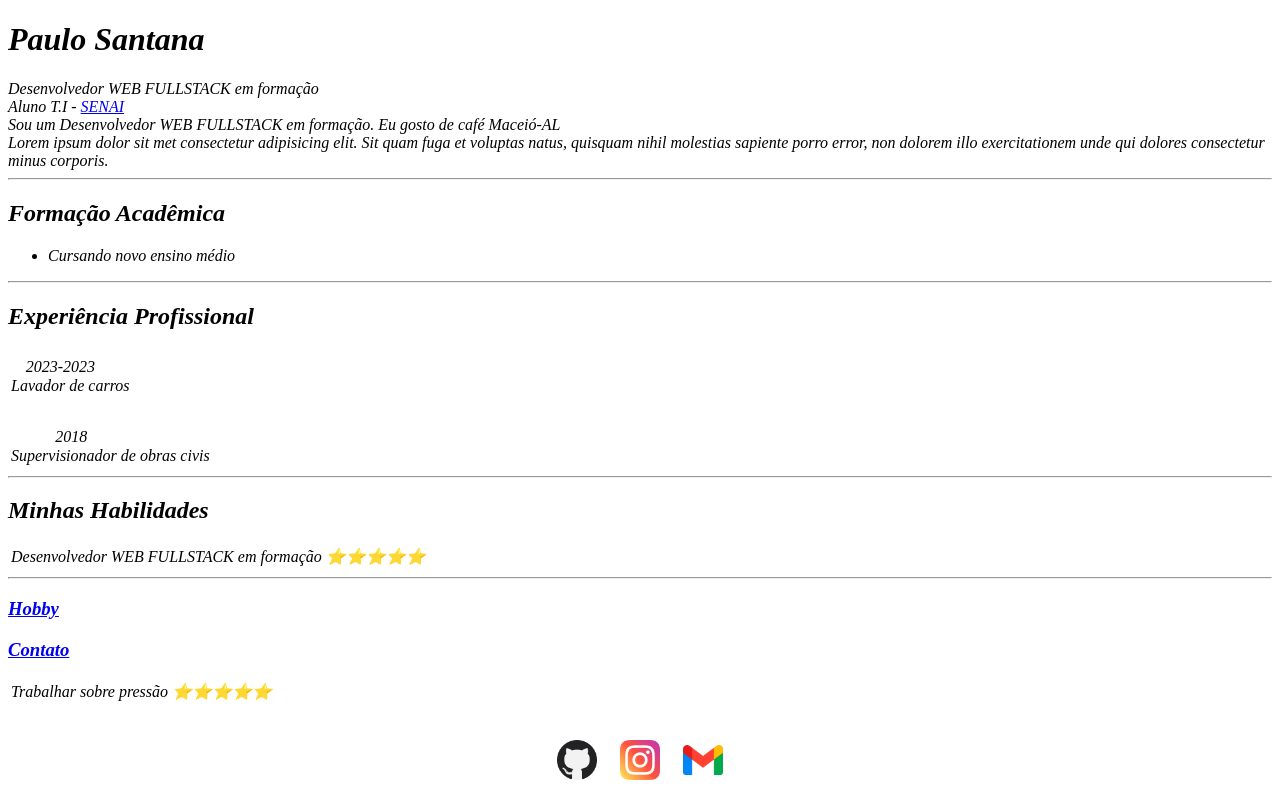
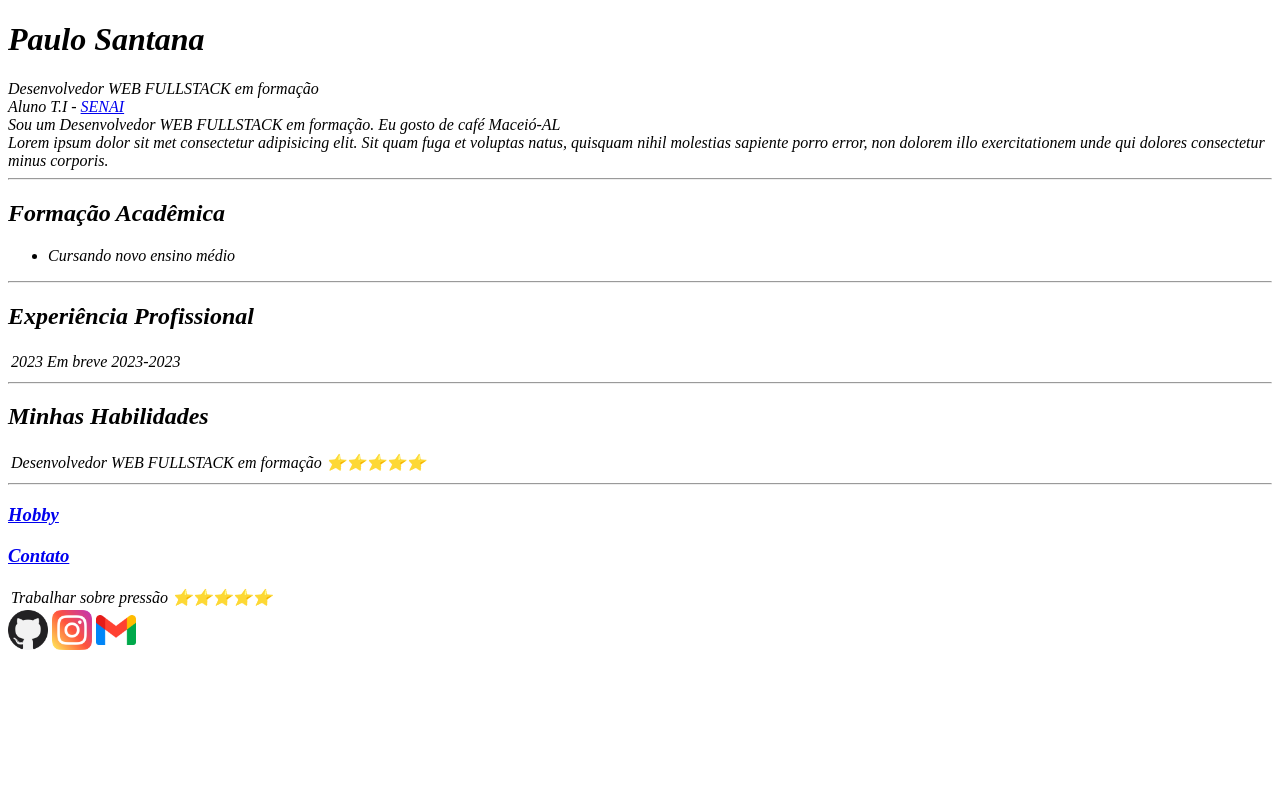
Before and after one commit to PaulloCruz/paulsantanadacruz, a plain HTML site: page index.html in a window 1280 px wide. Drawn offline with Linux system fonts and the light colour scheme.

Commit message:
Add files via upload

```diff
--- a/index.html
+++ b/index.html
@@ -8,6 +8,13 @@
     <link rel="website icon" type="png"
     href="https://i.imgur.com/GFidifk.png">
 
+    <style>
+        .redes{
+
+
+        }
+
+    </style>
 
 </head>
 <em>
@@ -25,14 +32,11 @@
     <hr>
     <h2>Experiência Profissional</h2>
     <table>
-        <thead>
         <tr>
-            <td> ㅤ2023-2023 <br> Lavador de carros <br>ㅤ</td>
+            <td>2023</td>
+            <td>Em breve</td>
+            <td>2023-2023</td>
         </tr>
-        <tr>
-            <td> ㅤㅤㅤ2018 <br> Supervisionador de obras civis <br></td>
-        </tr>
-        </thead>
     </table>
     <hr>
     <h2>Minhas Habilidades</h2>
@@ -57,18 +61,15 @@
     </table>
 
 
-        <div class="redes" >
-            <br><br>
-            <center>
+        <div class="redes">
                 <a  href="https://github.com/PaulloCruz" target="_blank" ><img src="./img/github.png" alt="GithHub"
                     width="40" height="40"></a>
-                    ㅤ
+
                  <a href="https://www.instagram.com/paulosantanaa__/" target="_blank"><img src="./img/instagram.png"
                     alt="instagram" width="40" height="40" ></a>
-                    ㅤ
-                <a href="mailto:paullo.cruz@hotmail.com"><img src="./img/gmail.png" alt="GMAIL " width="40"
+
+                     <a href="mailto:paullo.cruz@hotmail.com"><img src="./img/gmail.png" alt="GMAIL " width="40"
                     height="40"></a>
-                </center>
         </div>
 
 
```
